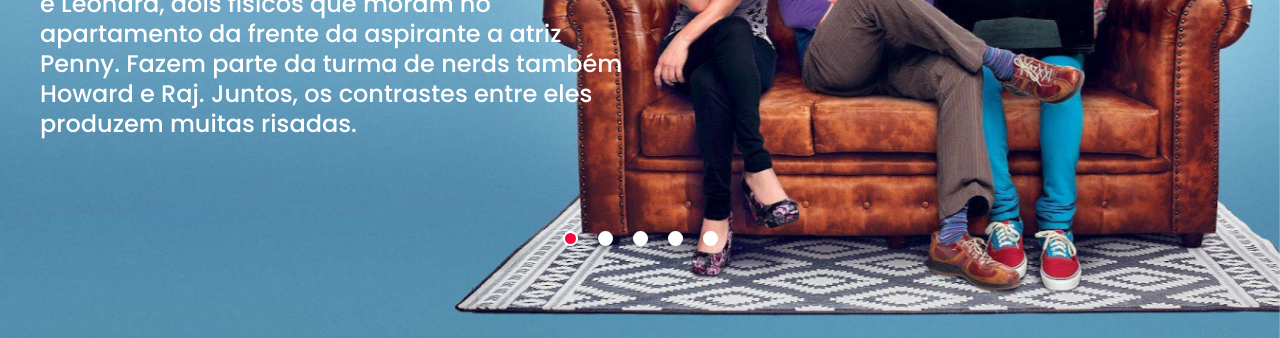
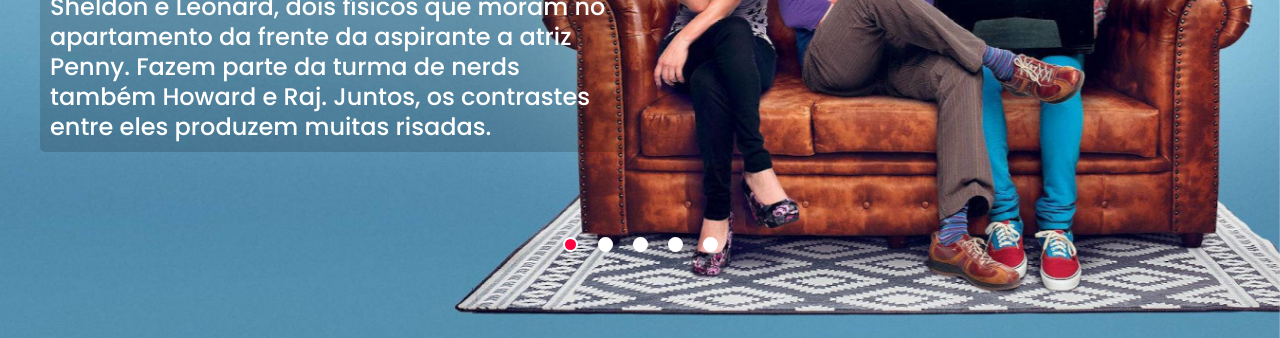
Before and after one commit to briamferr/projeto-the-big-bang-theory, a plain HTML site: page index.html in a window 1280 px wide. Shown: the part 462-800 px from the top of the page. Drawn offline with Linux system fonts and the light colour scheme.

Commit message:
Update estilos.css

```diff
--- a/src/css/estilos.css
+++ b/src/css/estilos.css
@@ -33,7 +33,12 @@ main::after{
     margin-bottom: 50px;
 }
 
+
+
 .informacoes .descricao{
+    background-color: rgba(0, 0, 0, 0.158);
+    border-radius: 5px;
+    padding: 10px;
     width: 49%;
     font-size: 24px;
     color: #ffffff;
```
